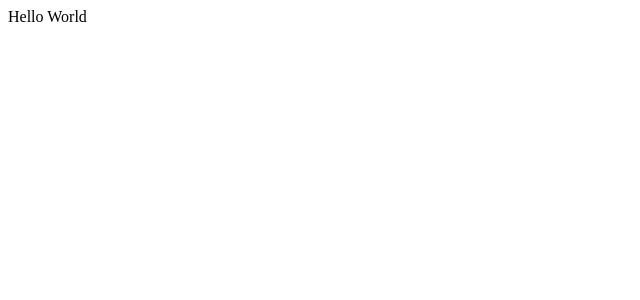
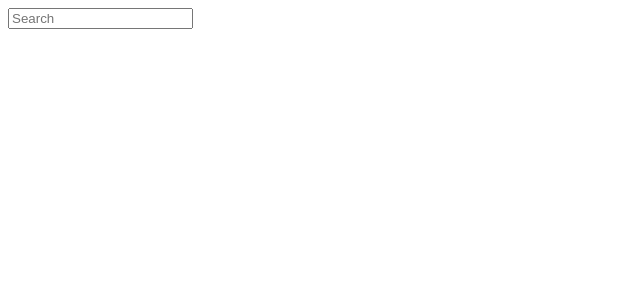
Before and after one commit to intentionaccident/zehitomo, a React app in the folder frontend/: page / in a window 1280 px wide. Shown: the top 300 px of the page, without its empty margins (0-640 px from the left). Built offline with nearby package versions, Linux system fonts and the light colour scheme; the HTML template or start-up script is replaced by a standard one.

Commit message:
Added search field with delayed search

```diff
--- a/frontend/src/index.tsx
+++ b/frontend/src/index.tsx
@@ -1,15 +1,35 @@
 import * as React from "react";
 import * as ReactDOM from "react-dom";
-import { createStore, compose, Action } from "redux";
+import { createStore, compose, Action, Dispatch } from "redux";
 import { Provider } from "react-redux";
 import { BrowserRouter, Route, Switch } from "react-router-dom";
 import Container from 'react-bootstrap/Container';
+import Form from 'react-bootstrap/Form';
 import { persistStore, persistReducer } from 'redux-persist'
 import storage from 'redux-persist/lib/storage';
 import { PersistGate } from 'redux-persist/integration/react'
 
 enum ActionType {
+	SearchCompleted
+}
 
+function buildApiUrl(path: string): URL {
+	return new URL(`http://localhost/api/${path}`);
+}
+
+interface SearchResults {
+
+}
+
+function search(query: string): Promise<SearchResults> {
+	const url = buildApiUrl(`search`);
+	const queryParameters: Record<string, string> = {
+		query
+	};
+	url.search = new URLSearchParams(queryParameters).toString();
+
+	return fetch(url.toString())
+		.then(response => response.json());
 }
 
 interface IState {
@@ -39,15 +59,36 @@ const store = createStore(
 	} as IState as any
 )
 
+function ImageDisplay(): JSX.Element {
+	return null;
+}
+
+function ImageRack(): JSX.Element {
+	return null;
+}
+
+function ImageSearch(): JSX.Element {
+	const [searchTaskTimeout, setSearchTaskTimeout] = React.useState<NodeJS.Timeout | null>(null);
+	return <Container>
+		<Form.Control type="text" placeholder="Search" onChange={(event) => {
+			if (searchTaskTimeout) {
+				clearTimeout(searchTaskTimeout);
+			}
+			const value = event.target.value;
+			setSearchTaskTimeout(setTimeout(() => {
+				setSearchTaskTimeout(null);
+				search(value).then(console.log);
+			}, 3000));
+		}} />
+	</Container>
+}
+
 const persistor = persistStore(store);
-
 ReactDOM.render(
 	<Provider store={store}>
 		<PersistGate loading={null} persistor={persistor}>
 			<BrowserRouter>
-				<Container>
-					Hello World
-				</Container>
+				<ImageSearch/>
 			</BrowserRouter>
 		</PersistGate>
 	</Provider>,
--- a/frontend/tsconfig.json
+++ b/frontend/tsconfig.json
@@ -5,6 +5,7 @@
 		"sourceMap": true,
 		"noImplicitAny": true,
 		"module": "commonjs",
+		"esModuleInterop": true,
 		"target": "es6",
 		"jsx": "react",
 		"baseUrl": ".",
```
